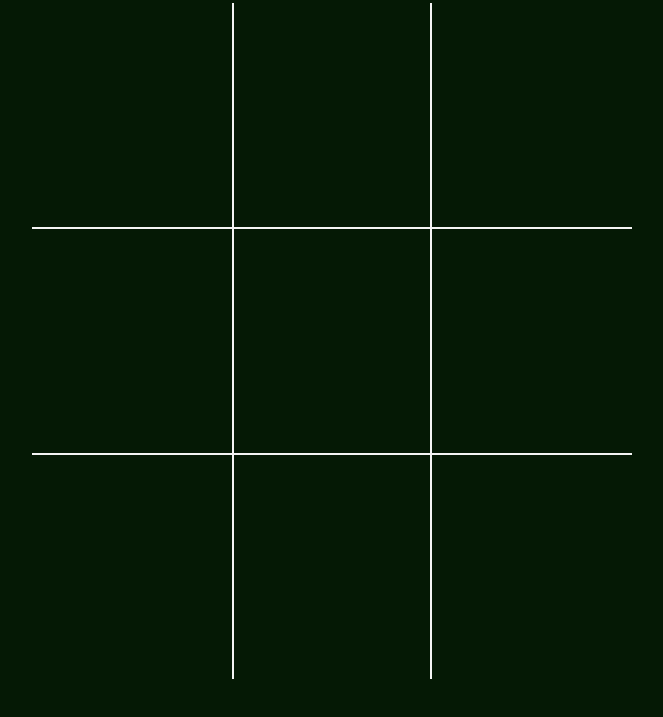
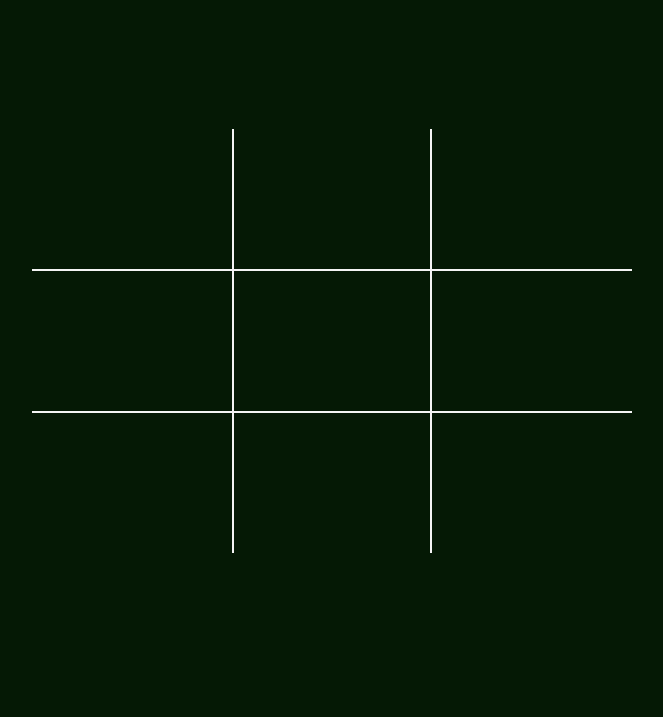
Before and after one commit to danieldudu/tic-tac-toe-layout, a plain HTML site: page index.html in a window 1280 px wide. Shown: the part 59-776 px from the top of the page, without its empty margins (308-971 px from the left). Drawn offline with Linux system fonts and the light colour scheme.

Commit message:
center text & font-size reset

```diff
--- a/style.css
+++ b/style.css
@@ -4,6 +4,7 @@
 :root {
   --bg-clr:hsl(120, 66%, 6%);
   --content-clr: #f4f4f4;
+  --fnt-size: 4rem;
 }
 
 
@@ -30,20 +31,27 @@ html:focus-within {
   scroll-behavior: smooth;
 }
 
+html {
+  font-size: 62.5%;
+}
 
 
 
-/* -------------- Tic-Tac-Toe Table Layout ---------------  */
+/* -------------- Tic-Tac-Toe Layout ---------------  */
 
 body {
+  text-rendering: optimizeSpeed;
+  background: var(--bg-clr);
+  color: var(--content-clr);
+  line-height: 1.5;
+  font-family: Arial, Helvetica, sans-serif;
+  font-size: var(--fnt-size);
+
   min-height: 100vh;
-  text-rendering: optimizeSpeed;
-  line-height: 1.5;
+
   display: grid;
   place-items: center;
-  background: var(--bg-clr);
-  color: var(--content-clr);
-  font-size: 4rem;
+
 }
 
 .main {
@@ -59,6 +67,7 @@ body {
   width: 200px;
   min-height: 100px;
   margin: 0 auto;
+  text-align: center;
 
 }
 
```
